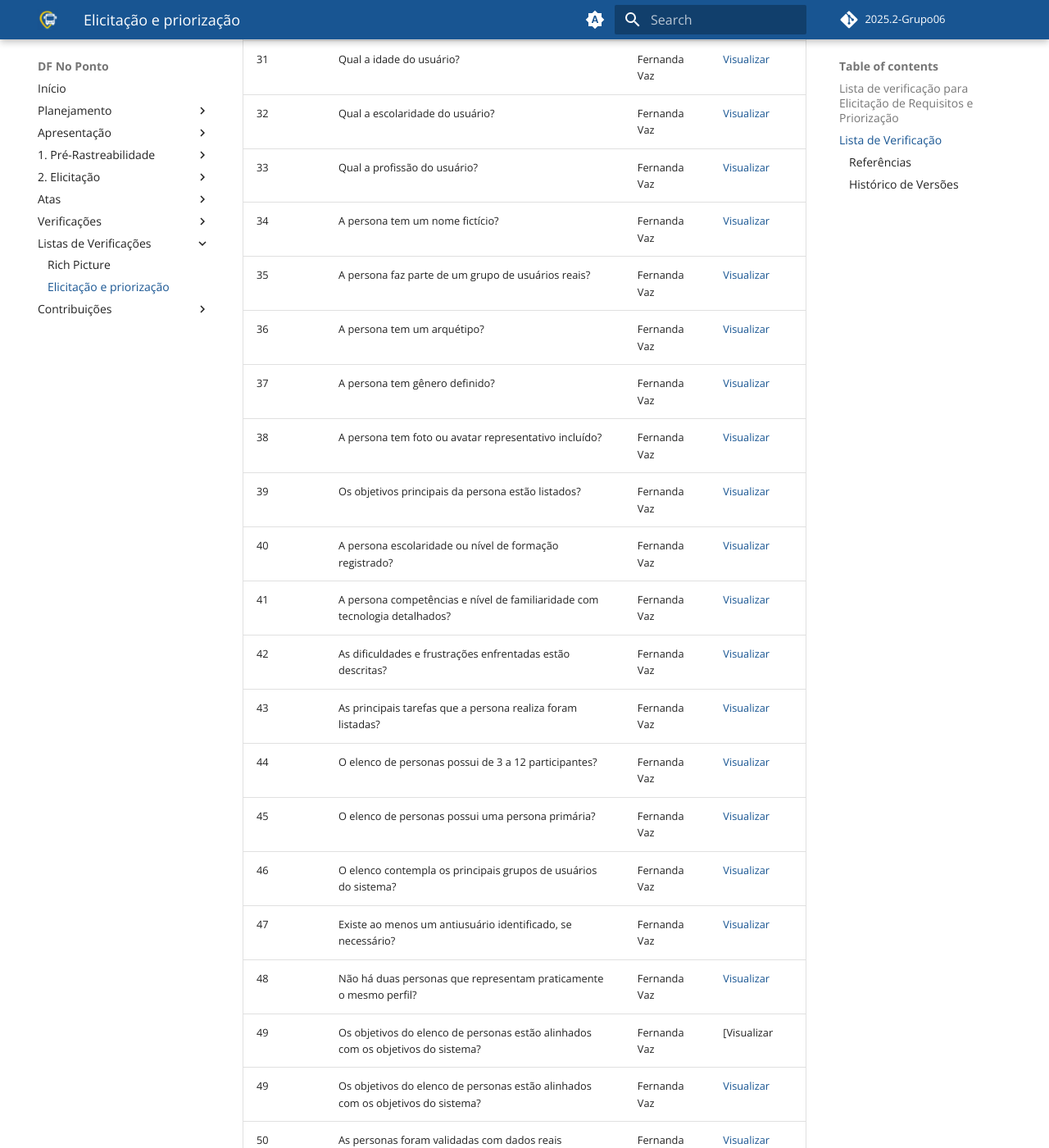
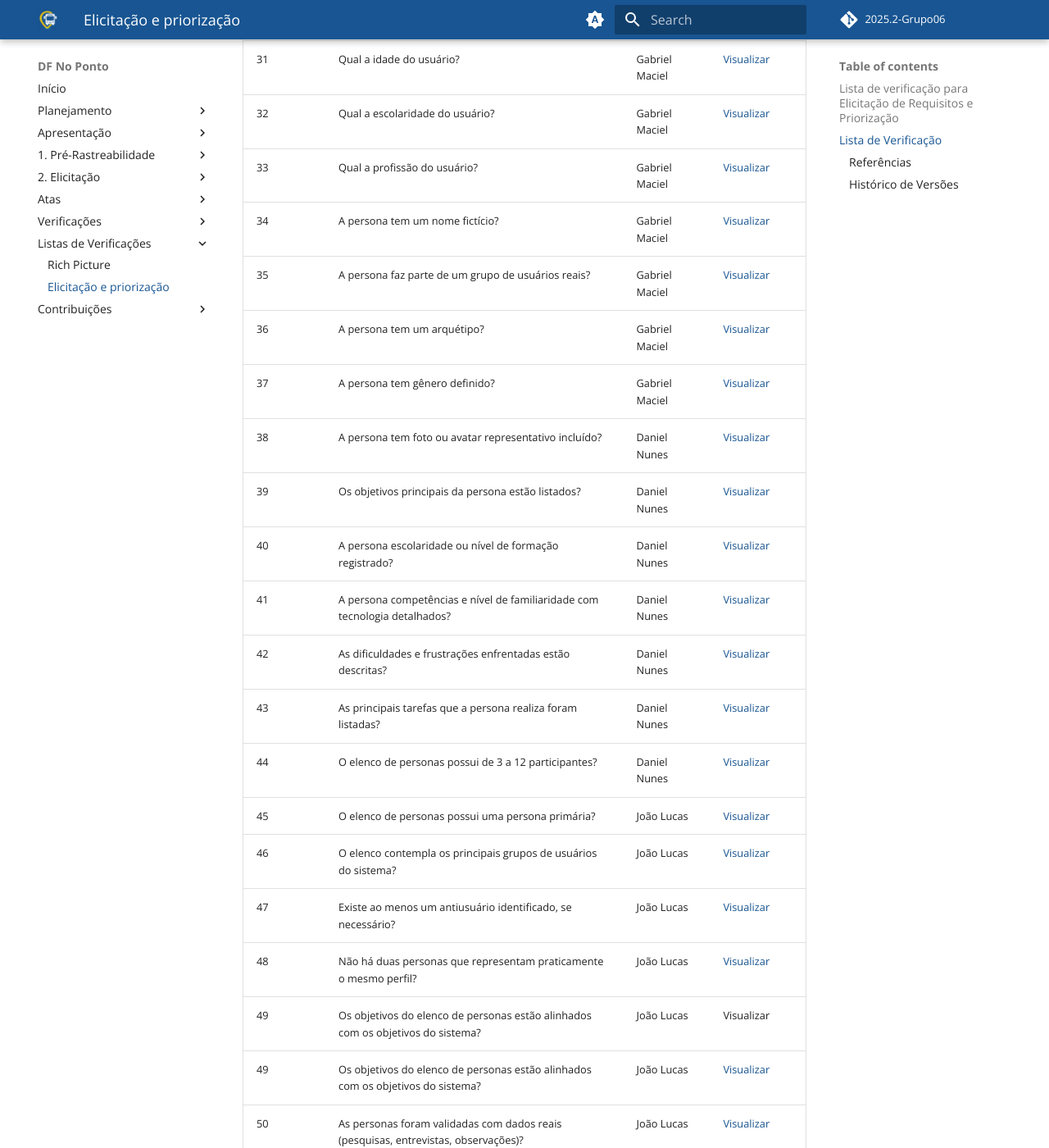
Before and after one commit to Requisitos-de-Software/2025.2-Grupo06, an MkDocs documentation site: the page built from docs/checklist/lista02.md, in a window 1280 px wide and 1400 px high, scrolled down 2747 px. Shown: the whole window at 82% size. Built offline with MkDocs 1.6.1 and Material for MkDocs 9.7.7, drawn with Linux system fonts in a browser that asks for light colours; comment, search, counter and statistics services are not loaded; some of the changed text lies outside the part shown.

Commit message:
lista de verificação

```diff
--- a/docs/checklist/lista02.md
+++ b/docs/checklist/lista02.md
@@ -39,35 +39,35 @@
 | 28  | O usuário tem um papel definido? | Fernanda Vaz | [Visualizar](https://docs.google.com/document/d/1MMI93HGoF5u1kWgYH30KmRnb36T6yh4_HLJG37F9fDA/edit?usp=sharing) |
 | 29  | O usuário tem um objetivo definido? | Fernanda Vaz | [Visualizar](https://docs.google.com/document/d/1MMI93HGoF5u1kWgYH30KmRnb36T6yh4_HLJG37F9fDA/edit?usp=sharing) |
 | 30  | O usuário tem familiaridade com a tecnologia? | Fernanda Vaz | [Visualizar](https://docs.google.com/document/d/1MMI93HGoF5u1kWgYH30KmRnb36T6yh4_HLJG37F9fDA/edit?usp=sharing) |
-| 31  | Qual a idade do usuário? | Fernanda Vaz | [Visualizar](https://docs.google.com/document/d/1MMI93HGoF5u1kWgYH30KmRnb36T6yh4_HLJG37F9fDA/edit?usp=sharing) |
-| 32  | Qual a escolaridade do usuário? | Fernanda Vaz | [Visualizar](https://docs.google.com/document/d/1MMI93HGoF5u1kWgYH30KmRnb36T6yh4_HLJG37F9fDA/edit?usp=sharing) |
-| 33  | Qual a profissão do usuário? | Fernanda Vaz | [Visualizar](https://docs.google.com/document/d/1MMI93HGoF5u1kWgYH30KmRnb36T6yh4_HLJG37F9fDA/edit?usp=sharing) |
-| 34  | A persona tem um nome fictício? | Fernanda Vaz | [Visualizar](https://docs.google.com/document/d/1MMI93HGoF5u1kWgYH30KmRnb36T6yh4_HLJG37F9fDA/edit?usp=sharing) |
-| 35  | A persona faz parte de um grupo de usuários reais? | Fernanda Vaz | [Visualizar](https://docs.google.com/document/d/1MMI93HGoF5u1kWgYH30KmRnb36T6yh4_HLJG37F9fDA/edit?usp=sharing) |
-| 36  | A persona tem um arquétipo? | Fernanda Vaz | [Visualizar](https://docs.google.com/document/d/1MMI93HGoF5u1kWgYH30KmRnb36T6yh4_HLJG37F9fDA/edit?usp=sharing) |
-| 37  | A persona tem gênero definido? | Fernanda Vaz | [Visualizar](https://docs.google.com/document/d/1MMI93HGoF5u1kWgYH30KmRnb36T6yh4_HLJG37F9fDA/edit?usp=sharing) |
-| 38  | A persona tem foto ou avatar representativo incluído? | Fernanda Vaz | [Visualizar](https://docs.google.com/document/d/1MMI93HGoF5u1kWgYH30KmRnb36T6yh4_HLJG37F9fDA/edit?usp=sharing) |
-| 39  | Os objetivos principais da persona estão listados? | Fernanda Vaz | [Visualizar](https://docs.google.com/document/d/1MMI93HGoF5u1kWgYH30KmRnb36T6yh4_HLJG37F9fDA/edit?usp=sharing) |
-| 40  | A persona escolaridade ou nível de formação registrado? | Fernanda Vaz | [Visualizar](https://docs.google.com/document/d/1MMI93HGoF5u1kWgYH30KmRnb36T6yh4_HLJG37F9fDA/edit?usp=sharing) |
-| 41  | A persona competências e nível de familiaridade com tecnologia detalhados? | Fernanda Vaz | [Visualizar](https://docs.google.com/document/d/1MMI93HGoF5u1kWgYH30KmRnb36T6yh4_HLJG37F9fDA/edit?usp=sharing) |
-| 42  | As dificuldades e frustrações enfrentadas estão descritas? | Fernanda Vaz | [Visualizar](https://docs.google.com/document/d/1MMI93HGoF5u1kWgYH30KmRnb36T6yh4_HLJG37F9fDA/edit?usp=sharing) |
-| 43  | As principais tarefas que a persona realiza foram listadas? | Fernanda Vaz | [Visualizar](https://docs.google.com/document/d/1MMI93HGoF5u1kWgYH30KmRnb36T6yh4_HLJG37F9fDA/edit?usp=sharing) |
-| 44  | O elenco de personas possui de 3 a 12 participantes? | Fernanda Vaz | [Visualizar](https://docs.google.com/document/d/1MMI93HGoF5u1kWgYH30KmRnb36T6yh4_HLJG37F9fDA/edit?usp=sharing) |
-| 45  | O elenco de personas possui uma persona primária? | Fernanda Vaz | [Visualizar](https://docs.google.com/document/d/1MMI93HGoF5u1kWgYH30KmRnb36T6yh4_HLJG37F9fDA/edit?usp=sharing) |
-| 46  | O elenco contempla os principais grupos de usuários do sistema? | Fernanda Vaz | [Visualizar](https://docs.google.com/document/d/1MMI93HGoF5u1kWgYH30KmRnb36T6yh4_HLJG37F9fDA/edit?usp=sharing) |
-| 47  | Existe ao menos um antiusuário identificado, se necessário? | Fernanda Vaz | [Visualizar](https://docs.google.com/document/d/1MMI93HGoF5u1kWgYH30KmRnb36T6yh4_HLJG37F9fDA/edit?usp=sharing) |
-| 48  | Não há duas personas que representam praticamente o mesmo perfil? | Fernanda Vaz | [Visualizar](https://docs.google.com/document/d/1MMI93HGoF5u1kWgYH30KmRnb36T6yh4_HLJG37F9fDA/edit?usp=sharing) |
-| 49  | Os objetivos do elenco de personas estão alinhados com os objetivos do sistema? | Fernanda Vaz | [Visualizar
-| 49  | Os objetivos do elenco de personas estão alinhados com os objetivos do sistema? | Fernanda Vaz | [Visualizar](https://docs.google.com/document/d/1MMI93HGoF5u1kWgYH30KmRnb36T6yh4_HLJG37F9fDA/edit?usp=sharing) |
-| 50  | As personas foram validadas com dados reais (pesquisas, entrevistas, observações)? | Fernanda Vaz | [Visualizar](https://docs.google.com/document/d/1MMI93HGoF5u1kWgYH30KmRnb36T6yh4_HLJG37F9fDA/edit?usp=sharing) |
-| 51  | Cada persona cobre um perfil distinto e relevante para os objetivos do projeto? | Fernanda Vaz | [Visualizar](https://docs.google.com/document/d/1MMI93HGoF5u1kWgYH30KmRnb36T6yh4_HLJG37F9fDA/edit?usp=sharing) |
-| 52  | As personas estão coerentes entre si? | Fernanda Vaz | [Visualizar](https://docs.google.com/document/d/1MMI93HGoF5u1kWgYH30KmRnb36T6yh4_HLJG37F9fDA/edit?usp=sharing) |
-| 53  | O elenco reflete a diversidade real dos usuários? | Fernanda Vaz | [Visualizar](https://docs.google.com/document/d/1MMI93HGoF5u1kWgYH30KmRnb36T6yh4_HLJG37F9fDA/edit?usp=sharing) |
-| 54  | O "Must Have" foi validado como realmente indispensável para o sistema? | Fernanda Vaz | [Visualizar](https://docs.google.com/document/d/1MMI93HGoF5u1kWgYH30KmRnb36T6yh4_HLJG37F9fDA/edit?usp=sharing) |
-| 55  | O "Should Have" foi classificado como importante, mas não crítico para a primeira entrega? | Fernanda Vaz | [Visualizar](https://docs.google.com/document/d/1MMI93HGoF5u1kWgYH30KmRnb36T6yh4_HLJG37F9fDA/edit?usp=sharing) |
-| 56  | O "Could Have" foi avaliado como opcional e de baixo impacto se não implementado? | Fernanda Vaz | [Visualizar](https://docs.google.com/document/d/1MMI93HGoF5u1kWgYH30KmRnb36T6yh4_HLJG37F9fDA/edit?usp=sharing) |
-| 57  | O "Won't Have" foi documentado como itens descartados ou adiados? | Fernanda Vaz | [Visualizar](https://docs.google.com/document/d/1MMI93HGoF5u1kWgYH30KmRnb36T6yh4_HLJG37F9fDA/edit?usp=sharing) |
-| 58  | Os itens estão organizados como mais importante e menos importante? | Fernanda Vaz | [Visualizar](https://docs.google.com/document/d/1MMI93HGoF5u1kWgYH30KmRnb36T6yh4_HLJG37F9fDA/edit?usp=sharing) |
+| 31  | Qual a idade do usuário? | Gabriel Maciel | [Visualizar](https://docs.google.com/document/d/1MMI93HGoF5u1kWgYH30KmRnb36T6yh4_HLJG37F9fDA/edit?usp=sharing) |
+| 32  | Qual a escolaridade do usuário? | Gabriel Maciel | [Visualizar](https://docs.google.com/document/d/1MMI93HGoF5u1kWgYH30KmRnb36T6yh4_HLJG37F9fDA/edit?usp=sharing) |
+| 33  | Qual a profissão do usuário? | Gabriel Maciel | [Visualizar](https://docs.google.com/document/d/1MMI93HGoF5u1kWgYH30KmRnb36T6yh4_HLJG37F9fDA/edit?usp=sharing) |
+| 34  | A persona tem um nome fictício? | Gabriel Maciel | [Visualizar](https://docs.google.com/document/d/1MMI93HGoF5u1kWgYH30KmRnb36T6yh4_HLJG37F9fDA/edit?usp=sharing) |
+| 35  | A persona faz parte de um grupo de usuários reais? | Gabriel Maciel | [Visualizar](https://docs.google.com/document/d/1MMI93HGoF5u1kWgYH30KmRnb36T6yh4_HLJG37F9fDA/edit?usp=sharing) |
+| 36  | A persona tem um arquétipo? | Gabriel Maciel | [Visualizar](https://docs.google.com/document/d/1MMI93HGoF5u1kWgYH30KmRnb36T6yh4_HLJG37F9fDA/edit?usp=sharing) |
+| 37  | A persona tem gênero definido? | Gabriel Maciel | [Visualizar](https://docs.google.com/document/d/1MMI93HGoF5u1kWgYH30KmRnb36T6yh4_HLJG37F9fDA/edit?usp=sharing) |
+| 38  | A persona tem foto ou avatar representativo incluído? | Daniel Nunes | [Visualizar](https://docs.google.com/document/d/1MMI93HGoF5u1kWgYH30KmRnb36T6yh4_HLJG37F9fDA/edit?usp=sharing) |
+| 39  | Os objetivos principais da persona estão listados? | Daniel Nunes | [Visualizar](https://docs.google.com/document/d/1MMI93HGoF5u1kWgYH30KmRnb36T6yh4_HLJG37F9fDA/edit?usp=sharing) |
+| 40  | A persona escolaridade ou nível de formação registrado? | Daniel Nunes | [Visualizar](https://docs.google.com/document/d/1MMI93HGoF5u1kWgYH30KmRnb36T6yh4_HLJG37F9fDA/edit?usp=sharing) |
+| 41  | A persona competências e nível de familiaridade com tecnologia detalhados? | Daniel Nunes | [Visualizar](https://docs.google.com/document/d/1MMI93HGoF5u1kWgYH30KmRnb36T6yh4_HLJG37F9fDA/edit?usp=sharing) |
+| 42  | As dificuldades e frustrações enfrentadas estão descritas? | Daniel Nunes | [Visualizar](https://docs.google.com/document/d/1MMI93HGoF5u1kWgYH30KmRnb36T6yh4_HLJG37F9fDA/edit?usp=sharing) |
+| 43  | As principais tarefas que a persona realiza foram listadas? | Daniel Nunes | [Visualizar](https://docs.google.com/document/d/1MMI93HGoF5u1kWgYH30KmRnb36T6yh4_HLJG37F9fDA/edit?usp=sharing) |
+| 44  | O elenco de personas possui de 3 a 12 participantes? | Daniel Nunes | [Visualizar](https://docs.google.com/document/d/1MMI93HGoF5u1kWgYH30KmRnb36T6yh4_HLJG37F9fDA/edit?usp=sharing) |
+| 45  | O elenco de personas possui uma persona primária? | João Lucas | [Visualizar](https://docs.google.com/document/d/1MMI93HGoF5u1kWgYH30KmRnb36T6yh4_HLJG37F9fDA/edit?usp=sharing) |
+| 46  | O elenco contempla os principais grupos de usuários do sistema? | João Lucas | [Visualizar](https://docs.google.com/document/d/1MMI93HGoF5u1kWgYH30KmRnb36T6yh4_HLJG37F9fDA/edit?usp=sharing) |
+| 47  | Existe ao menos um antiusuário identificado, se necessário? | João Lucas | [Visualizar](https://docs.google.com/document/d/1MMI93HGoF5u1kWgYH30KmRnb36T6yh4_HLJG37F9fDA/edit?usp=sharing) |
+| 48  | Não há duas personas que representam praticamente o mesmo perfil? | João Lucas | [Visualizar](https://docs.google.com/document/d/1MMI93HGoF5u1kWgYH30KmRnb36T6yh4_HLJG37F9fDA/edit?usp=sharing) |
+| 49  | Os objetivos do elenco de personas estão alinhados com os objetivos do sistema? | João Lucas | Visualizar
+| 49  | Os objetivos do elenco de personas estão alinhados com os objetivos do sistema? | João Lucas | [Visualizar](https://docs.google.com/document/d/1MMI93HGoF5u1kWgYH30KmRnb36T6yh4_HLJG37F9fDA/edit?usp=sharing) |
+| 50  | As personas foram validadas com dados reais (pesquisas, entrevistas, observações)? | João Lucas | [Visualizar](https://docs.google.com/document/d/1MMI93HGoF5u1kWgYH30KmRnb36T6yh4_HLJG37F9fDA/edit?usp=sharing) |
+| 51  | Cada persona cobre um perfil distinto e relevante para os objetivos do projeto? | Cauã Nicolas | [Visualizar](https://docs.google.com/document/d/1MMI93HGoF5u1kWgYH30KmRnb36T6yh4_HLJG37F9fDA/edit?usp=sharing) |
+| 52  | As personas estão coerentes entre si? | Cauã Nicolas | [Visualizar](https://docs.google.com/document/d/1MMI93HGoF5u1kWgYH30KmRnb36T6yh4_HLJG37F9fDA/edit?usp=sharing) |
+| 53  | O elenco reflete a diversidade real dos usuários? | Cauã Nicolas | [Visualizar](https://docs.google.com/document/d/1MMI93HGoF5u1kWgYH30KmRnb36T6yh4_HLJG37F9fDA/edit?usp=sharing) |
+| 54  | O "Must Have" foi validado como realmente indispensável para o sistema? | Cauã Nicolas | [Visualizar](https://docs.google.com/document/d/1MMI93HGoF5u1kWgYH30KmRnb36T6yh4_HLJG37F9fDA/edit?usp=sharing) |
+| 55  | O "Should Have" foi classificado como importante, mas não crítico para a primeira entrega? | Cauã Nicolas | [Visualizar](https://docs.google.com/document/d/1MMI93HGoF5u1kWgYH30KmRnb36T6yh4_HLJG37F9fDA/edit?usp=sharing) |
+| 56  | O "Could Have" foi avaliado como opcional e de baixo impacto se não implementado? | Cauã Nicolas | [Visualizar](https://docs.google.com/document/d/1MMI93HGoF5u1kWgYH30KmRnb36T6yh4_HLJG37F9fDA/edit?usp=sharing) |
+| 57  | O "Won't Have" foi documentado como itens descartados ou adiados? | Cauã Nicolas | [Visualizar](https://docs.google.com/document/d/1MMI93HGoF5u1kWgYH30KmRnb36T6yh4_HLJG37F9fDA/edit?usp=sharing) |
+| 58  | Os itens estão organizados como mais importante e menos importante? | Cauã Nicolas | [Visualizar](https://docs.google.com/document/d/1MMI93HGoF5u1kWgYH30KmRnb36T6yh4_HLJG37F9fDA/edit?usp=sharing) |
 
 ---
 *Tabela 1: Lista verificação segunda etapa.*
```
Also changed, not shown: other parts of docs/checklist/lista02.md (+1 -1 lines).
